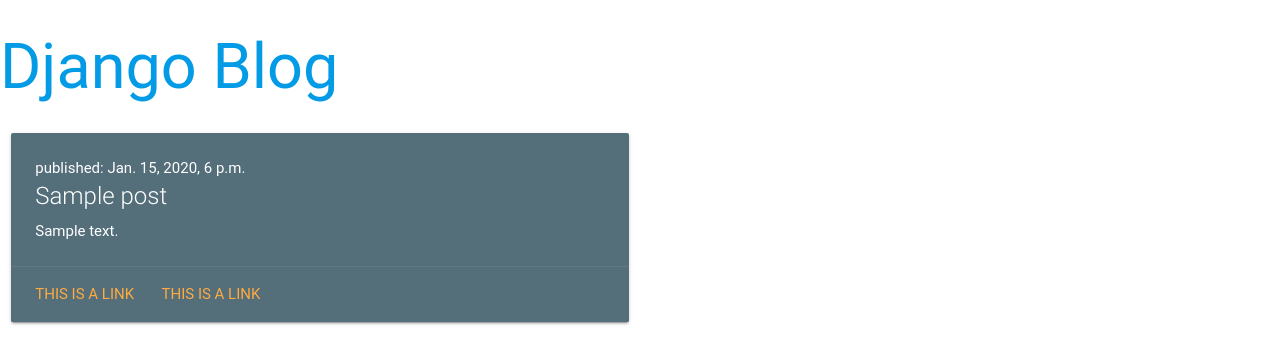
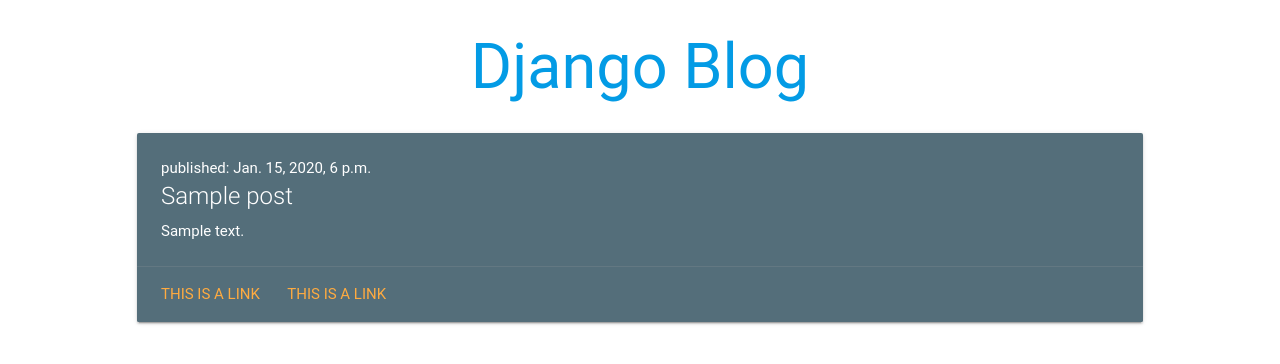
Before and after one commit to stefankaransingh/my-first-django-blog, a Django app: template mysite/blog/templates/blog/post_list.html in a window 1280 px wide. Shown: the top 364 px of the page. Run offline with Django 3.2, Linux system fonts and the light colour scheme; the template is opened without the code that fills it: values that come from a table or form of the project are taken from there, others are empty; tables that the repository leaves empty hold one stand-in row (values such as "Sample post"); some libraries are stand-ins or nearby versions; some web fonts are replaced.

Commit message:
added blog.css

```diff
--- /dev/null
+++ b/mysite/blog/static/css/blog.css
@@ -0,0 +1,8 @@
+.section-title{
+  text-align: center;
+}
+.card{
+  text-align: left;
+  margin-left: 10%;
+  margin-right: 10%;
+}
--- a/mysite/blog/templates/blog/post_list.html
+++ b/mysite/blog/templates/blog/post_list.html
@@ -1,3 +1,4 @@
+{% load staticfiles %}
 <html>
     <head>
         <title>Django blog</title>
@@ -7,13 +8,14 @@
         <!-- Compiled and minified JavaScript -->
         <script src="https://cdnjs.cloudflare.com/ajax/libs/materialize/0.99.0/js/materialize.min.js"></script>
 
+        <link rel="stylesheet" href="{% static 'css/blog.css' %}" />
     </head>
     <body>
-        <div>
-            <h1><a href="">Django Blog</a></h1>
+        <div class='section-blog'>
+            <h1 class="section-title"><a href="">Django Blog</a></h1>
             {%for post in posts%}
             <div class="row">
-            <div class="col s12 m6">
+            <div class="col s12 ">
               <div class="card blue-grey darken-1">
                 <div class="card-content white-text">
                   <p>published: {{post.published_date}}</p>
```
